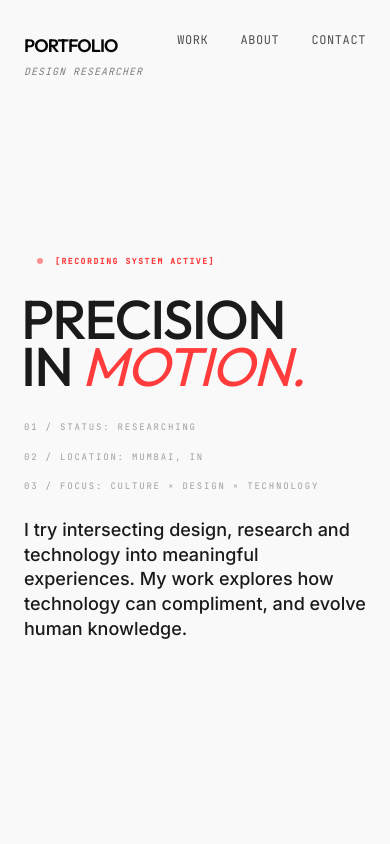
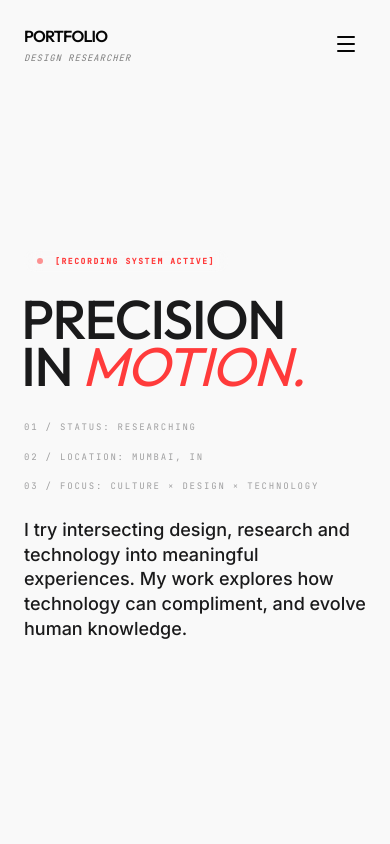
Before and after one commit to Adityacodeswell/Portfolio, a React (Vite) app: page / in a window 390 px wide. Shown: the top 844 px of the page. Built offline with nearby package versions, Linux system fonts and the light colour scheme.

Commit message:
Add mobile menu functionality and animations

```diff
--- a/src/components/Navigation.tsx
+++ b/src/components/Navigation.tsx
@@ -1,11 +1,13 @@
-import { motion, useScroll, useMotionValueEvent } from 'motion/react';
+import { motion, useScroll, useMotionValueEvent, AnimatePresence } from 'motion/react';
 import { useState } from 'react';
 import { useLocation, Link } from 'react-router-dom';
+import { Menu, X } from 'lucide-react';
 
 export default function Navigation() {
   const location = useLocation();
   const { scrollY } = useScroll();
   const [hasScrolled, setHasScrolled] = useState(false);
+  const [isMenuOpen, setIsMenuOpen] = useState(false);
 
   const isCaseStudy = location.pathname.startsWith('/project/');
 
@@ -17,8 +19,6 @@ export default function Navigation() {
   if (location.pathname === '/project/subsense') pageTitle = 'RESEARCH_LOG // SUBSENSE';
 
   useMotionValueEvent(scrollY, "change", (latest) => {
-    // Threshold calculation for when to show backdrop/border
-    // User requested "once the user scrolls past the hero section"
     if (latest > window.innerHeight * 0.8) {
       setHasScrolled(true);
     } else {
@@ -26,38 +26,87 @@ export default function Navigation() {
     }
   });
 
+  const navLinks = ['Work', 'About', 'Contact'];
+
+  const MobileMenu = ({ theme }: { theme: 'light' | 'dark' }) => (
+    <AnimatePresence>
+      {isMenuOpen && (
+        <motion.div
+          initial={{ opacity: 0, y: -20 }}
+          animate={{ opacity: 1, y: 0 }}
+          exit={{ opacity: 0, y: -20 }}
+          className={`fixed inset-0 z-[100] flex flex-col items-center justify-center gap-8 ${
+            theme === 'light' ? 'bg-white text-black' : 'bg-black text-white'
+          } p-6 h-screen`}
+        >
+          <button
+            onClick={() => setIsMenuOpen(false)}
+            className="absolute top-8 right-6 p-2"
+          >
+            <X size={32} />
+          </button>
+          {navLinks.map((item) => (
+            <a
+              key={item}
+              href={`#${item.toLowerCase()}`}
+              onClick={() => setIsMenuOpen(false)}
+              className="font-display font-medium text-4xl uppercase tracking-tighter"
+            >
+              {item}
+            </a>
+          ))}
+        </motion.div>
+      )}
+    </AnimatePresence>
+  );
+
   if (isCaseStudy) {
     return (
+      <>
         <motion.nav
           initial={{ y: -20, opacity: 0 }}
           animate={{ y: 0, opacity: 1 }}
           transition={{ duration: 0.8, ease: [0.33, 1, 0.68, 1] }}
-        className={`fixed top-0 left-0 w-full z-[9999] transition-all duration-500 px-6 py-6 md:px-12 ${
+          className={`fixed top-0 left-0 w-full z-[9999] transition-all duration-500 px-6 py-4 md:px-12 md:py-6 ${
             hasScrolled ? 'bg-white/70 backdrop-blur-md border-b border-[#E8E8E8]' : 'bg-transparent'
           }`}
         >
-        <div className="max-w-[1800px] mx-auto grid grid-cols-3 items-center">
+          {/* RESPONSIVE FIX: On small screens below 480px, adjust columns to grid-cols-2 and sm:grid-cols-3 to optimize space */}
+          <div className="max-w-[1800px] mx-auto grid grid-cols-2 sm:grid-cols-3 items-center">
             {/* Left Anchor: Back Link */}
             <div className="flex items-center gap-3">
               <div className="w-2 h-2 bg-[#585CE5] rounded-full animate-pulse" />
               <Link
                 to="/"
-              className="font-mono text-[11px] font-bold tracking-widest text-black/60 hover:text-accent transition-colors duration-300"
+                className="font-mono text-[10px] md:text-[11px] font-bold tracking-widest text-black/60 hover:text-accent transition-colors duration-300"
               >
-              ← BACK TO SYSTEM
+                ← <span className="hidden md:inline">BACK TO SYSTEM</span><span className="md:hidden">BACK</span>
               </Link>
             </div>
 
             {/* Center Anchor: Context Title */}
-          <div className="flex justify-center">
+            {/* RESPONSIVE FIX: Change display breakpoint to hidden sm:flex to hide centre title at smaller breakpoints */}
+            <div className="hidden sm:flex justify-center">
               <span className="font-mono text-[10px] font-bold text-black/40 tracking-widest whitespace-nowrap">
                 {pageTitle || 'CASE_STUDY'}
               </span>
             </div>
 
+            {/* Right Anchor & Toggle */}
+            {/* RESPONSIVE FIX: Group mobile menu toggle and desktop links into right-aligned grid column to maintain strict grid structure */}
+            <div className="flex justify-end items-center gap-4 md:gap-8">
+              {/* Mobile Menu Toggle */}
+              <button
+                onClick={() => setIsMenuOpen(true)}
+                className="md:hidden p-2 text-black/60"
+              >
+                <Menu size={20} />
+              </button>
+
               {/* Right Anchor: Global Links */}
-          <div className="flex justify-end gap-8">
-            {['Work', 'About', 'Contact'].map((item) => (
+              {/* RESPONSIVE FIX: Change gap on right-side nav links to gap-4 md:gap-8 to prevent narrow screen overflow */}
+              <div className="hidden md:flex justify-end gap-4 md:gap-8">
+                {navLinks.map((item) => (
                   <a
                     key={item}
                     href={`/#${item.toLowerCase()}`}
@@ -68,25 +117,38 @@ export default function Navigation() {
                 ))}
               </div>
             </div>
+          </div>
         </motion.nav>
+        <MobileMenu theme="light" />
+      </>
     );
   }
 
   return (
+    <>
       <motion.nav
         initial={{ y: -20, opacity: 0 }}
         animate={{ y: 0, opacity: 1 }}
         transition={{ duration: 0.8, ease: [0.33, 1, 0.68, 1] }}
-      className="fixed top-0 left-0 w-full z-50 mix-blend-difference px-6 py-8 md:px-12 pointer-events-none"
+        className="fixed top-0 left-0 w-full z-50 mix-blend-difference px-6 py-6 md:px-12 md:py-8"
       >
-      <div className="max-w-[1800px] mx-auto flex justify-between items-start pointer-events-auto">
+        <div className="max-w-[1800px] mx-auto flex justify-between items-start">
           <div className="flex flex-col gap-1">
-          <span className="font-display font-semibold text-lg tracking-tighter text-white">PORTFOLIO</span>
-          <span className="font-mono text-[10px] text-white/50 tracking-widest uppercase italic">Design Researcher</span>
+            <span className="font-display font-semibold text-base md:text-lg tracking-tighter text-white">PORTFOLIO</span>
+            <span className="font-mono text-[9px] md:text-[10px] text-white/50 tracking-widest uppercase italic">Design Researcher</span>
           </div>
 
-        <div className="flex gap-8 group">
-          {['Work', 'About', 'Contact'].map((item) => (
+          {/* Mobile Menu Toggle */}
+          <button
+            onClick={() => setIsMenuOpen(true)}
+            className="md:hidden p-2 text-white"
+          >
+            <Menu size={24} />
+          </button>
+
+          {/* RESPONSIVE FIX: Change gap on landing tab links from gap-8 to gap-4 md:gap-8 to prevent link line wraps or overflow on narrow viewports */}
+          <div className="hidden md:flex gap-4 md:gap-8 group">
+            {navLinks.map((item) => (
               <a
                 key={item}
                 href={`#${item.toLowerCase()}`}
@@ -98,5 +160,7 @@ export default function Navigation() {
           </div>
         </div>
       </motion.nav>
+      <MobileMenu theme="dark" />
+    </>
   );
 }
```
Lines whose indentation alone changed are shown as unchanged.
